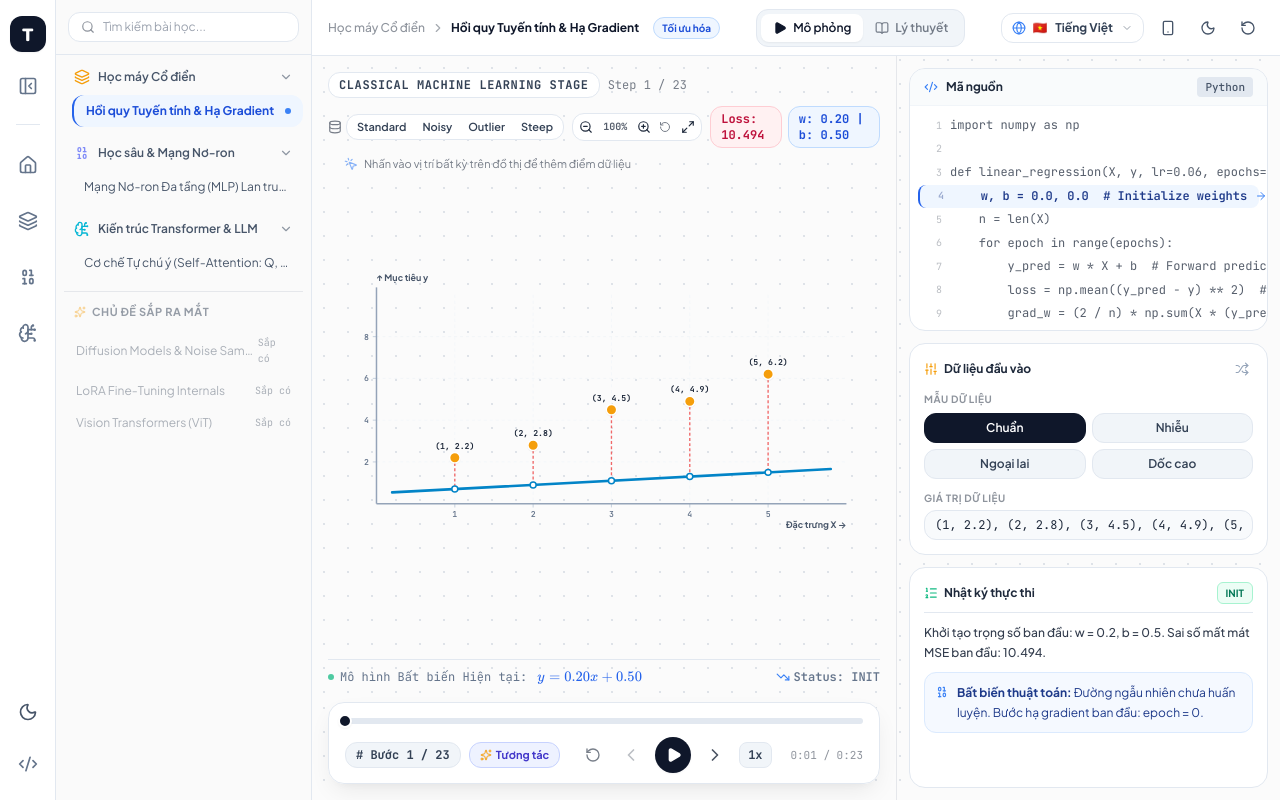
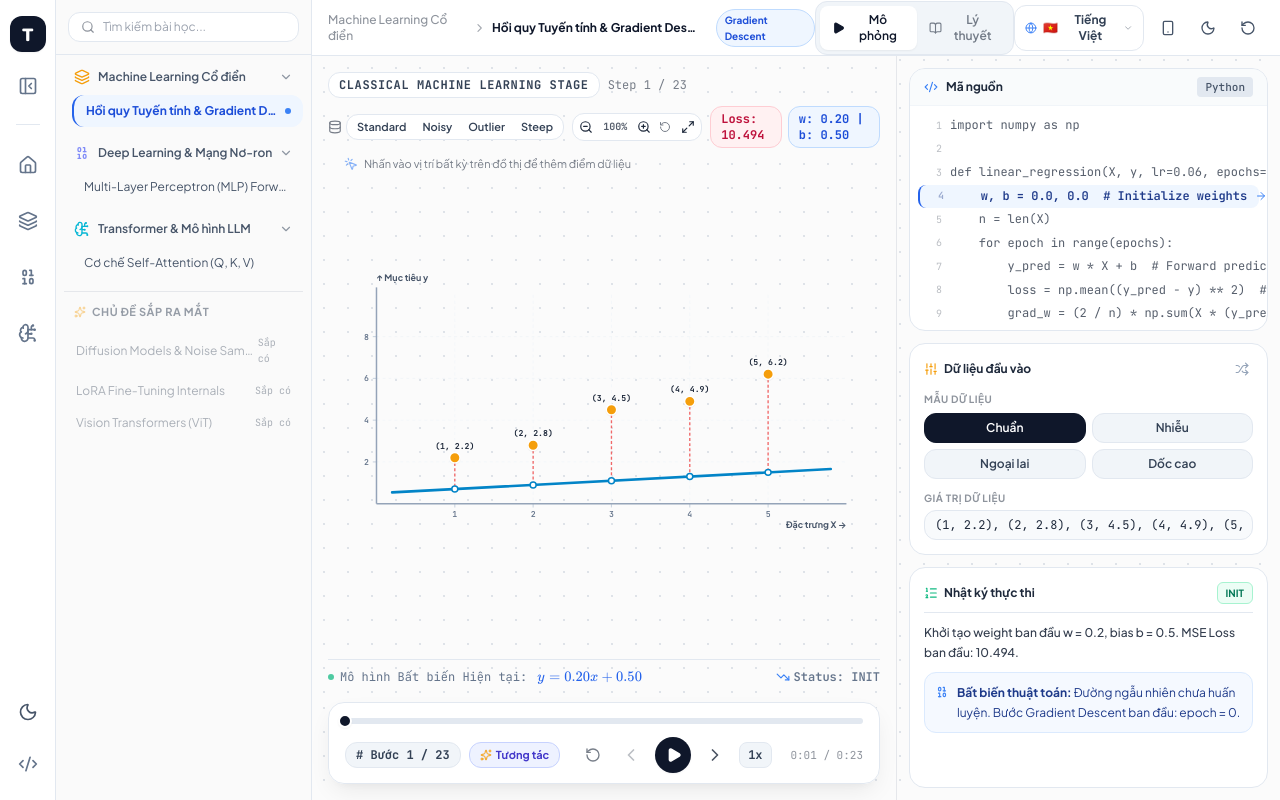
Before and after one commit to Khang-Dev1304/tracecraft, a React (Vite) app: page / in a window 1280 px wide. Built offline with nearby package versions, Linux system fonts and the light colour scheme.

Commit message:
refactor: preserve standard AI/ML technical terms in Vietnamese localization

```diff
--- a/src/algorithms/presets.ts
+++ b/src/algorithms/presets.ts
@@ -44,11 +44,11 @@ export const ALGORITHM_PRESETS: AlgorithmPreset[] = [
       { label: 'Steep', value: '(1, 0.5), (2, 2.4), (3, 4.2), (4, 6.1), (5, 8.0)' },
     ],
     vi: {
-      title: 'Hồi quy Tuyến tính & Hạ Gradient',
-      category: 'Học máy Cổ điển',
-      badge: 'Tối ưu hóa',
-      summary: 'Khớp đường thẳng tối ưu với dữ liệu 2D liên tục bằng cách cực tiểu hóa sai số toàn phương trung bình (MSE) qua thuật toán hạ gradient.',
-      description: 'Hồi quy tuyến tính mô hình hóa tương quan giữa biến đặc trưng đầu vào X và biến mục tiêu y. Thuật toán Hạ Gradient tính đạo hàm riêng của hàm mất mát MSE theo trọng số w và độ lệch b, cập nhật tham số ngược hướng dốc gradient để tìm đáy tối ưu.',
+      title: 'Hồi quy Tuyến tính & Gradient Descent',
+      category: 'Machine Learning Cổ điển',
+      badge: 'Gradient Descent',
+      summary: 'Khớp đường thẳng tối ưu với dữ liệu 2D bằng cách cực tiểu hóa MSE Loss thông qua thuật toán Gradient Descent.',
+      description: 'Hồi quy tuyến tính mô hình hóa tương quan giữa biến đầu vào X và biến mục tiêu y. Thuật toán Gradient Descent tính gradient của hàm MSE Loss theo weight w và bias b, cập nhật tham số ngược hướng dốc để tối ưu mô hình.',
       variants: [
         { label: 'Chuẩn', value: '(1, 2.2), (2, 2.8), (3, 4.5), (4, 4.9), (5, 6.2)' },
         { label: 'Nhiễu', value: '(1, 1.4), (2, 3.8), (3, 3.1), (4, 5.9), (5, 5.2)' },
@@ -57,21 +57,21 @@ export const ALGORITHM_PRESETS: AlgorithmPreset[] = [
       ],
       sections: [
         {
-          title: '1. Mục tiêu Cốt lõi: Cực tiểu hóa Sai số Dư (Residuals)',
-          content: 'Với mỗi điểm dữ liệu (X, y), mô hình dự đoán y_pred = w * x + b. Phần dư là (y_pred - y). Ta bình phương sai số này để loại bỏ dấu âm và phạt nặng sai lệch lớn, tạo nên hàm mất mát Sai số Toàn phương Trung bình (MSE).',
+          title: '1. Mục tiêu Cốt lõi: Cực tiểu hóa Residuals (Sai số dư)',
+          content: 'Với mỗi điểm dữ liệu (X, y), mô hình dự đoán y_pred = w * x + b. Phần dư residual là (y_pred - y). Ta bình phương sai số này để phạt nặng sai lệch lớn và loại bỏ dấu âm, tạo nên hàm MSE Loss (Mean Squared Error).',
           formula: 'MSE(w, b) = \\frac{1}{n} \\sum_{i=1}^n (w \\cdot x_i + b - y_i)^2',
-          keyTakeaway: 'Hàm mất mát MSE có dạng parabol lồi (convex), đảm bảo chỉ tồn tại một nghiệm cực tiểu toàn cục duy nhất.',
+          keyTakeaway: 'Hàm MSE Loss có dạng parabol lồi (convex), đảm bảo Gradient Descent sẽ hội tụ về điểm cực tiểu toàn cục duy nhất.',
         },
         {
-          title: '2. Đạo hàm và Quy tắc Cập nhật Hạ Gradient',
-          content: 'Để tìm w và b tối ưu, ta tính vector đạo hàm riêng (gradient) của hàm MSE theo từng tham số theo quy tắc chuỗi: d/dw = (2/n) * sum(x * (y_pred - y)) và d/db = (2/n) * sum(y_pred - y).',
+          title: '2. Đạo hàm và Quy tắc Cập nhật Gradient Descent',
+          content: 'Để tìm w và b tối ưu, ta tính gradient của hàm MSE Loss theo từng tham số bằng Chain Rule: d/dw = (2/n) * sum(x * (y_pred - y)) và d/db = (2/n) * sum(y_pred - y).',
           formula: 'w \\leftarrow w - \\alpha \\frac{\\partial L}{\\partial w}, \\quad b \\leftarrow b - \\alpha \\frac{\\partial L}{\\partial b}',
-          keyTakeaway: 'Tốc độ học α quyết định bước nhảy. Nếu quá lớn thuật toán sẽ phân kỳ; nếu quá nhỏ sẽ hội tụ rất chậm.',
+          keyTakeaway: 'Learning rate α quyết định bước nhảy. Nếu quá lớn thuật toán sẽ phân kỳ (diverge); nếu quá nhỏ sẽ hội tụ rất chậm.',
         },
         {
-          title: '3. Tầm quan trọng trong Nền tảng Học Sâu',
-          content: 'Hồi quy tuyến tính kết hợp hạ gradient là viên gạch nền tảng của toàn bộ AI hiện đại: tính lan truyền xuôi, tính hàm mất mát, lấy đạo hàm ngược và lan truyền cập nhật trọng số.',
-          keyTakeaway: 'Mạng nơ-ron sâu bản chất là sự xếp chồng của nhiều phép biến đổi phi tuyến được tối ưu bằng các biến thể của thuật toán hạ gradient.',
+          title: '3. Tầm quan trọng trong Nền tảng Deep Learning',
+          content: 'Hồi quy tuyến tính kết hợp Gradient Descent là nền tảng cốt lõi của toàn bộ Deep Learning: Forward pass tính dự đoán, tính Loss, Backpropagation lấy gradient và cập nhật weights.',
+          keyTakeaway: 'Mạng nơ-ron sâu bản chất là sự xếp chồng của nhiều layers phi tuyến được tối ưu bằng các biến thể của chính thuật toán Gradient Descent này.',
         },
       ],
     },
@@ -153,10 +153,10 @@ def linear_regression(X, y, lr=0.06, epochs=8):
           points: initPoints,
         },
         explanation: isVi
-          ? `Khởi tạo trọng số ban đầu: w = ${w}, b = ${b}. Sai số mất mát MSE ban đầu: ${initLoss}.`
+          ? `Khởi tạo weight ban đầu w = ${w}, bias b = ${b}. MSE Loss ban đầu: ${initLoss}.`
           : `Initialized weights at w = ${w}, b = ${b}. Starting Mean Squared Error Loss: ${initLoss}.`,
         invariant: isVi
-          ? 'Đường ngẫu nhiên chưa huấn luyện. Bước hạ gradient ban đầu: epoch = 0.'
+          ? 'Đường ngẫu nhiên chưa huấn luyện. Bước Gradient Descent ban đầu: epoch = 0.'
           : 'Untrained random line. Gradient step counter epoch = 0.',
       });
 
@@ -183,10 +183,10 @@ def linear_regression(X, y, lr=0.06, epochs=8):
             points: currentPoints,
           },
           explanation: isVi
-            ? `Epoch #${epoch}: Lan truyền xuôi tính dự đoán y_pred = ${w.toFixed(2)}x + ${b.toFixed(2)}. Mất mát MSE: ${lossVal}.`
+            ? `Epoch #${epoch}: Chạy Forward pass tính y_pred = ${w.toFixed(2)}x + ${b.toFixed(2)}. MSE Loss: ${lossVal}.`
             : `Epoch #${epoch}: Forward pass computed predictions y_pred = ${w.toFixed(2)}x + ${b.toFixed(2)}. Current MSE Loss: ${lossVal}.`,
           invariant: isVi
-            ? 'Độ dốc của hàm mất mát đánh giá chất lượng khớp đường thẳng hiện tại.'
+            ? 'Hàm MSE Loss đánh giá chất lượng khớp đường thẳng hiện tại.'
             : `MSE Loss evaluates current fit quality. Target is local/global minimum.`,
         });
 
@@ -214,10 +214,10 @@ def linear_regression(X, y, lr=0.06, epochs=8):
             points: currentPoints,
           },
           explanation: isVi
-            ? `Tính gradient theo quy tắc chuỗi: ∂L/∂w = ${gradW}, ∂L/∂b = ${gradB}. Hướng ngược gradient chỉ đường dốc xuống đáy bát.`
+            ? `Tính gradient theo Chain Rule: ∂L/∂w = ${gradW}, ∂L/∂b = ${gradB}. Đi ngược hướng gradient để giảm Loss.`
             : `Calculated gradients via chain rule: ∂L/∂w = ${gradW}, ∂L/∂b = ${gradB}. Negative gradient directs downhill step.`,
           invariant: isVi
-            ? 'Vector gradient ∇L chỉ hướng dốc tăng nhanh nhất; ta đi ngược lại để cực tiểu hóa hàm số.'
+            ? 'Vector gradient ∇L chỉ hướng dốc tăng nhanh nhất; ta đi ngược lại để tìm cực tiểu.'
             : 'Gradient vector ∇L points in direction of steepest ascent.',
         });
 
@@ -249,10 +249,10 @@ def linear_regression(X, y, lr=0.06, epochs=8):
             points: updatedPoints,
           },
           explanation: isVi
-            ? `Cập nhật tham số: w = ${w.toFixed(2)} (thay đổi ${(-lr * gradW).toFixed(2)}), b = ${b.toFixed(2)}. Mất mát MSE giảm xuống còn ${newLoss}.`
+            ? `Cập nhật tham số: w = ${w.toFixed(2)}, b = ${b.toFixed(2)}. MSE Loss giảm xuống còn ${newLoss}.`
             : `Parameter update: w = ${w.toFixed(2)} (changed by ${(-lr * gradW).toFixed(2)}), b = ${b.toFixed(2)}. Loss dropped to ${newLoss}.`,
           invariant: isVi
-            ? 'Hàm mất mát đơn điệu giảm dần dưới tốc độ học phù hợp.'
+            ? 'Hàm MSE Loss đơn điệu giảm dần dưới learning rate phù hợp.'
             : 'Loss strictly non-increasing under appropriate learning rate.',
           variableDiff: {
             w: { before: oldW, after: Number(w.toFixed(2)) },
@@ -287,7 +287,7 @@ def linear_regression(X, y, lr=0.06, epochs=8):
           })),
         },
         explanation: isVi
-          ? `Hạ gradient đã hội tụ! Đường khớp tối ưu: y = ${w.toFixed(2)}x + ${b.toFixed(2)}. Phần dư sai số đạt mức tối thiểu.`
+          ? `Quá trình Gradient Descent đã hội tụ! Đường hồi quy tối ưu: y = ${w.toFixed(2)}x + ${b.toFixed(2)}. Residuals đạt mức tối thiểu.`
           : `Gradient descent converged! Best fit line: y = ${w.toFixed(2)}x + ${b.toFixed(2)}. Residual variance minimized.`,
         invariant: isVi
           ? '||∇L|| ≈ 0: Vector trọng số đã chạm đáy cực tiểu lồi.'
@@ -319,11 +319,11 @@ def linear_regression(X, y, lr=0.06, epochs=8):
       { label: 'Zero In', value: 'x1: 0.0, x2: 0.0' },
     ],
     vi: {
-      title: 'Mạng Nơ-ron Đa tầng (MLP) Lan truyền Xuôi',
-      category: 'Học sâu & Mạng Nơ-ron',
-      badge: 'Lan truyền tiến',
-      summary: 'Truyền các giá trị kích hoạt qua các tầng ẩn với hàm phi tuyến ReLU để tính toán xác suất phân loại đầu ra.',
-      description: 'Mạng Perceptron Đa tầng (MLP) ánh xạ các đặc trưng đầu vào phi tuyến sang không gian biểu diễn chiều cao. Quan sát tổ hợp tuyến tính và các hàm kích hoạt lan truyền qua từng nơ-ron nhân tạo.',
+      title: 'Multi-Layer Perceptron (MLP) Forward Pass',
+      category: 'Deep Learning & Mạng Nơ-ron',
+      badge: 'Forward Pass',
+      summary: 'Lan truyền activations qua các hidden layers với hàm phi tuyến ReLU để tính toán output dự đoán.',
+      description: 'Mạng Multi-Layer Perceptron (MLP) ánh xạ các features đầu vào sang không gian biểu diễn nhiều chiều. Quan sát tổ hợp tuyến tính và các hàm activation lan truyền qua từng neuron.',
       variants: [
         { label: 'Chuẩn', value: 'x1: 0.8, x2: 0.4' },
         { label: 'Biên độ cao', value: 'x1: 1.5, x2: 1.2' },
@@ -332,21 +332,21 @@ def linear_regression(X, y, lr=0.06, epochs=8):
       ],
       sections: [
         {
-          title: '1. Tại sao Tầng Ẩn tạo nên Tính Phi tuyến tính?',
-          content: 'Một tầng tuyến tính đơn lẻ chỉ có thể học được ranh giới quyết định tuyến tính (siêu phẳng). Bằng cách xếp chồng các tầng với các hàm kích hoạt phi tuyến như ReLU (max(0, z)), mạng nơ-ron có thể xấp xỉ bất kỳ hàm số toán học liên tục nào (Định lý Xấp xỉ Phổ quát).',
+          title: '1. Tại sao Hidden Layers tạo nên Tính Phi tuyến?',
+          content: 'Một linear layer đơn lẻ chỉ có thể học được ranh giới quyết định tuyến tính. Bằng cách xếp chồng các layers với hàm kích hoạt phi tuyến như ReLU (max(0, z)), mạng nơ-ron có thể xấp xỉ bất kỳ hàm số liên tục nào (Universal Approximation Theorem).',
           formula: '\\text{ReLU}(z) = \\max(0, z)',
-          keyTakeaway: 'Nếu không có hàm phi tuyến, việc xếp chồng 100 tầng tuyến tính sẽ sụp đổ về mặt toán học thành đúng một tầng tuyến tính duy nhất.',
+          keyTakeaway: 'Nếu không có hàm phi tuyến, việc xếp chồng 100 linear layers sẽ sụp đổ thành đúng một linear layer duy nhất.',
         },
         {
-          title: '2. Phép Nhân Ma trận và Kích hoạt Nơ-ron',
-          content: 'Với mỗi tầng l, ta tính z^[l] = W^[l] * a^[l-1] + b^[l], sau đó áp dụng hàm kích hoạt a^[l] = g(z^[l]). Phép lan truyền tiến xâu chuỗi các phép tính này từ tầng đầu vào đến tầng đầu ra.',
+          title: '2. Phép Nhân Ma trận và Kích hoạt Neurons',
+          content: 'Với mỗi layer l, ta tính z^[l] = W^[l] * a^[l-1] + b^[l], sau đó áp dụng hàm activation a^[l] = g(z^[l]). Forward pass xâu chuỗi các phép tính này từ input layer đến output layer.',
           formula: 'z^{[1]} = W^{[1]} x + b^{[1]}, \\quad a^{[1]} = \\text{ReLU}(z^{[1]})',
-          keyTakeaway: 'Phép nhân ma trận chạy song song cực nhanh trên GPU, giải thích lý do vì sao chip phần cứng AI được tối ưu hóa cho các lõi tensor ma trận.',
+          keyTakeaway: 'Phép nhân ma trận chạy song song cực nhanh trên GPU với các Tensor Cores.',
         },
         {
-          title: '3. Kết nối Lan truyền Xuôi với Lan truyền Ngược (Backprop)',
-          content: 'Trong giai đoạn suy luận (inference), mô hình chỉ chạy lan truyền xuôi. Trong giai đoạn huấn luyện, sai số đầu ra tạo ra gradient truyền ngược theo Chain Rule để cập nhật từng ma trận trọng số.',
-          keyTakeaway: 'Các giá trị kích hoạt được lưu tạm trong bộ nhớ (cache) để tái sử dụng trong pha lan truyền ngược.',
+          title: '3. Kết nối Forward Pass với Backpropagation',
+          content: 'Trong giai đoạn inference, mô hình chỉ chạy Forward pass. Trong giai đoạn training, sai số output tạo ra gradient truyền ngược (Backpropagation) theo Chain Rule để cập nhật weights.',
+          keyTakeaway: 'Activations từ Forward pass được lưu trong memory (cache) để tái sử dụng khi tính gradient ở pha Backpropagation.',
         },
       ],
     },
@@ -589,11 +589,11 @@ def forward_mlp(x, W1, b1, W2, b2):
       { label: 'Code Tokens', value: 'def, forward, layer, loss' },
     ],
     vi: {
-      title: 'Cơ chế Tự chú ý (Self-Attention: Q, K, V)',
-      category: 'Transformers & Mô hình LLM',
-      badge: 'Lõi Transformer',
-      summary: 'Tính toán điểm số liên quan ngữ cảnh động giữa tất cả các cặp token trong văn bản đầu vào để nắm bắt ngữ nghĩa sâu.',
-      description: 'Nền tảng của toàn bộ các Mô hình Ngôn ngữ Lớn (LLMs). Mỗi token tạo ra các vector nhúng Query (Q), Key (K) và Value (V). Tích vô hướng giữa Query và Key đo lường mức độ tương thích ngữ nghĩa trong câu.',
+      title: 'Cơ chế Self-Attention (Q, K, V)',
+      category: 'Transformer & Mô hình LLM',
+      badge: 'Transformer Core',
+      summary: 'Tính toán điểm attention liên quan ngữ cảnh động giữa tất cả các cặp tokens trong câu.',
+      description: 'Nền tảng của các mô hình LLM hiện đại. Mỗi token tạo ra các vector nhúng Query (Q), Key (K) và Value (V). Tích vô hướng giữa Query và Key đo lường mức độ tương quan ngữ cảnh trong câu.',
       variants: [
         { label: 'Chuẩn', value: 'The, quick, brown, fox, jumps' },
         { label: 'Câu ngắn', value: 'AI, models, learn, patterns' },
@@ -601,21 +601,21 @@ def forward_mlp(x, W1, b1, W2, b2):
       ],
       sections: [
         {
-          title: '1. Tại sao Self-Attention tạo nên Cuộc Cách mạng Xử lý Ngôn ngữ?',
-          content: 'Các mô hình tuần hoàn trước đây (RNN/LSTM) xử lý từng từ nối tiếp nhau, gây nghẽn bộ nhớ khi gặp câu dài. Cơ chế Tự chú ý cho phép mỗi từ tương tác trực tiếp với mọi từ khác trong văn bản với đường dẫn hằng số O(1), đồng thời huấn luyện song song quy mô lớn trên GPU.',
+          title: '1. Tại sao Self-Attention tạo nên Cuộc Cách mạng NLP?',
+          content: 'Các kiến trúc tuần hoàn trước đây (RNN/LSTM) xử lý từng từ nối tiếp nhau, gây nghẽn memory khi gặp câu dài. Cơ chế Self-Attention cho phép mỗi từ tương tác trực tiếp với mọi từ khác trong văn bản với đường dẫn O(1), đồng thời huấn luyện song song cực nhanh trên GPU.',
           formula: 'S_{ij} = \\frac{q_i \\cdot k_j^T}{\\sqrt{d_k}}',
-          keyTakeaway: 'Attention giải quyết triệt để vấn đề phụ thuộc ngữ cảnh tầm xa bằng cách thay thế đệ quy tuần hoàn bằng các phép nhân tích vô hướng ma trận.',
+          keyTakeaway: 'Self-Attention giải quyết triệt để vấn đề phụ thuộc tầm xa (long-range dependency) bằng ma trận dot-product.',
         },
         {
           title: '2. Vai trò của Query, Key và Value',
-          content: 'Query giống như một câu truy vấn tìm kiếm ("Chủ ngữ của hành động này là gì?"), Keys đóng vai trò như các thẻ chỉ mục trên mỗi từ trong ngữ cảnh, và Values là nội dung ngữ nghĩa thực tế được trích xuất khi Query và Key khớp nhau.',
-          keyTakeaway: 'Hàm Softmax chuyển đổi tích vô hướng thành phân phối xác suất có tổng bằng 1.0, điều hướng mô hình tập trung sự chú ý vào đâu.',
+          content: 'Query là câu truy vấn tìm kiếm, Keys là các thẻ chỉ mục trên mỗi token trong ngữ cảnh, và Values là thông tin ngữ nghĩa thực tế được trích xuất khi Query và Key match nhau.',
+          keyTakeaway: 'Hàm Softmax chuẩn hóa dot-products thành phân phối xác suất có tổng bằng 1.0, điều hướng mô hình tập trung sự chú ý.',
         },
         {
-          title: '3. Mặt nạ Nhân quả (Causal Masking) trong Mô hình LLM Tạo sinh',
-          content: 'Trong các mô hình sinh tự hồi quy (như GPT), token ở hiện tại không được phép nhìn trước tương lai. Mặt nạ nhân quả tam giác dưới gán các vị trí tương lai bằng -vô cùng (-inf), khiến Softmax triệt tiêu xác suất về 0.',
+          title: '3. Causal Masking trong Mô hình Generative LLMs',
+          content: 'Trong các mô hình autoregressive (như GPT), token ở hiện tại không được phép nhìn trước tương lai. Causal mask gán các vị trí tương lai bằng -inf, khiến Softmax triệt tiêu xác suất về 0.',
           formula: '\\text{Masked}(S_{ij}) = -\\infty \\quad \\text{if } j > i',
-          keyTakeaway: 'Mặt nạ nhân quả đảm bảo nguyên tắc định hướng thời gian một chiều nghiêm ngặt trong quá trình huấn luyện và sinh từ.',
+          keyTakeaway: 'Causal mask đảm bảo nguyên tắc autoregressive một chiều trong quá trình training và generation.',
         },
       ],
     },
--- a/src/i18n/translations.ts
+++ b/src/i18n/translations.ts
@@ -65,9 +65,9 @@ export const TRANSLATIONS = {
     appTitle: 'TraceCraft',
     appSubtitle: 'Trực quan hóa Thuật toán & Mô hình AI',
     tagline: 'Nền tảng Mô phỏng Thực thi Thuật toán Tương tác',
-    heroTitle: 'Học Trực quan Trí tuệ Nhân tạo & Machine Learning',
+    heroTitle: 'Học Trực quan AI & Machine Learning',
     heroSubtitle:
-      'Nắm vững AI từ các nguyên lý toán học nền tảng đến kiến trúc Transformer hiện đại. Từng bước mô phỏng hạ gradient, kích hoạt mạng nơ-ron và cơ chế tự chú ý (Attention) đồng bộ với mã nguồn Python.',
+      'Nắm vững AI từ các nguyên lý toán học nền tảng đến kiến trúc Transformer hiện đại. Từng bước mô phỏng Gradient Descent, kích hoạt mạng nơ-ron và cơ chế Self-Attention đồng bộ với mã nguồn Python.',
     searchPlaceholder: 'Tìm kiếm bài học theo tên thuật toán, khái niệm hoặc thẻ...',
     searchLessons: 'Tìm kiếm bài học...',
     all: 'Tất cả',
@@ -88,14 +88,14 @@ export const TRANSLATIONS = {
     step: 'Bước',
     of: 'trên',
     speed: 'Tốc độ',
-    loss: 'Hàm mất mát (Loss)',
-    weight: 'Trọng số w',
-    bias: 'Độ lệch b',
+    loss: 'MSE Loss',
+    weight: 'w',
+    bias: 'b',
     featureX: 'Đặc trưng X',
     targetY: 'Mục tiêu y',
     clickToAddPoint: 'Nhấn vào vị trí bất kỳ trên đồ thị để thêm điểm dữ liệu',
     point: 'Điểm',
-    residual: 'Phần dư (Sai số)',
+    residual: 'Sai số phần dư (Residual)',
     interactive: 'Tương tác',
     launchVisualizer: 'Mở Trực quan hóa',
     launchTrace: 'Bắt đầu Mô phỏng',
@@ -110,9 +110,9 @@ export const TRANSLATIONS = {
     keyTakeaway: 'Điểm Mấu chốt Cần nhớ',
     pythonReference: 'Mã nguồn Triển khai Chuẩn (Python)',
     categories: {
-      'Classical Machine Learning': 'Học máy Cổ điển',
-      'Deep Learning & Neural Networks': 'Học sâu & Mạng Nơ-ron',
-      'Transformers & Modern LLMs': 'Kiến trúc Transformer & LLM',
+      'Classical Machine Learning': 'Machine Learning Cổ điển',
+      'Deep Learning & Neural Networks': 'Deep Learning & Mạng Nơ-ron',
+      'Transformers & Modern LLMs': 'Transformer & Mô hình LLM',
     } as Record<AICategory, string>,
     difficulties: {
       Beginner: 'Cơ bản',
```
